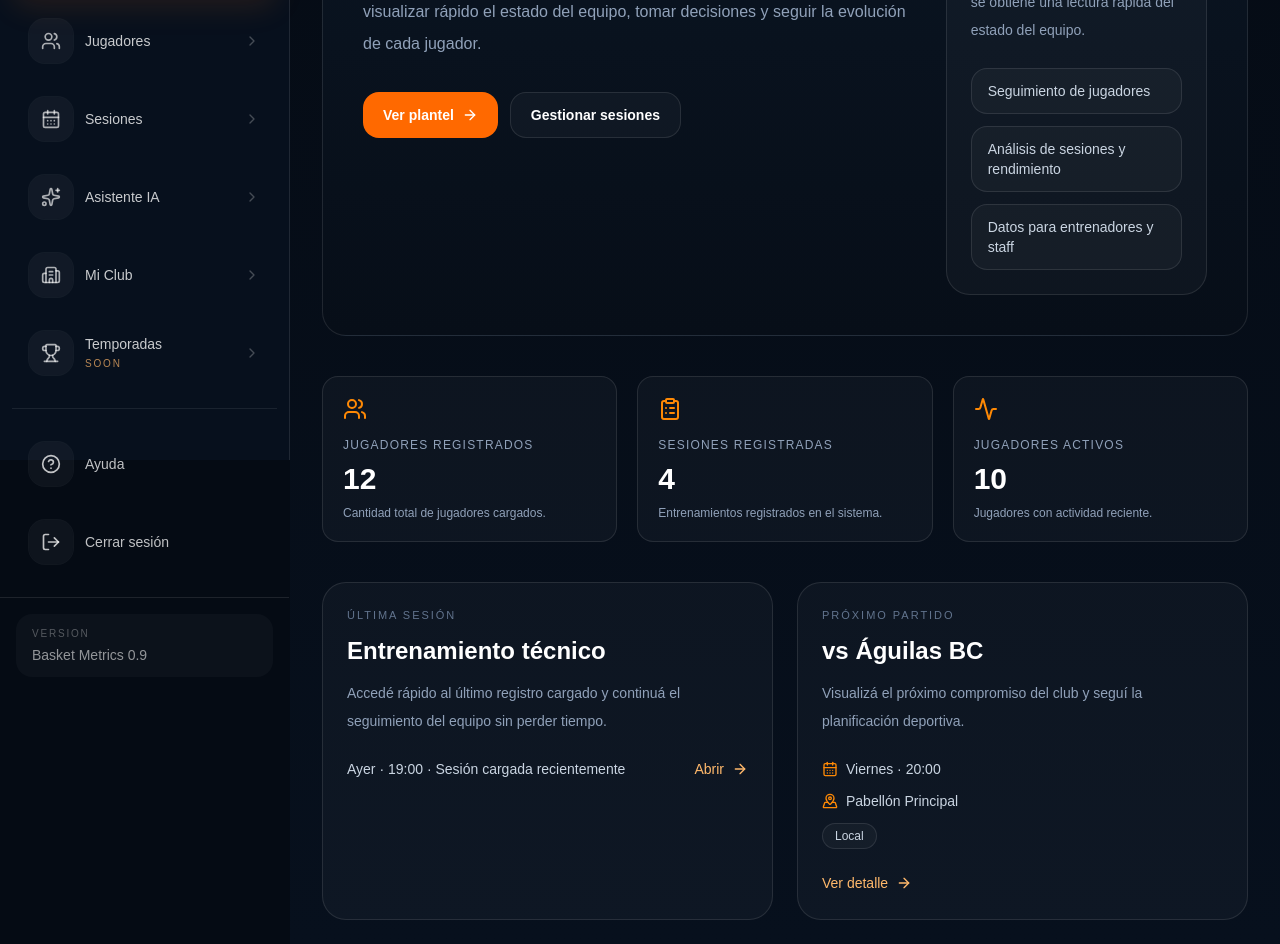
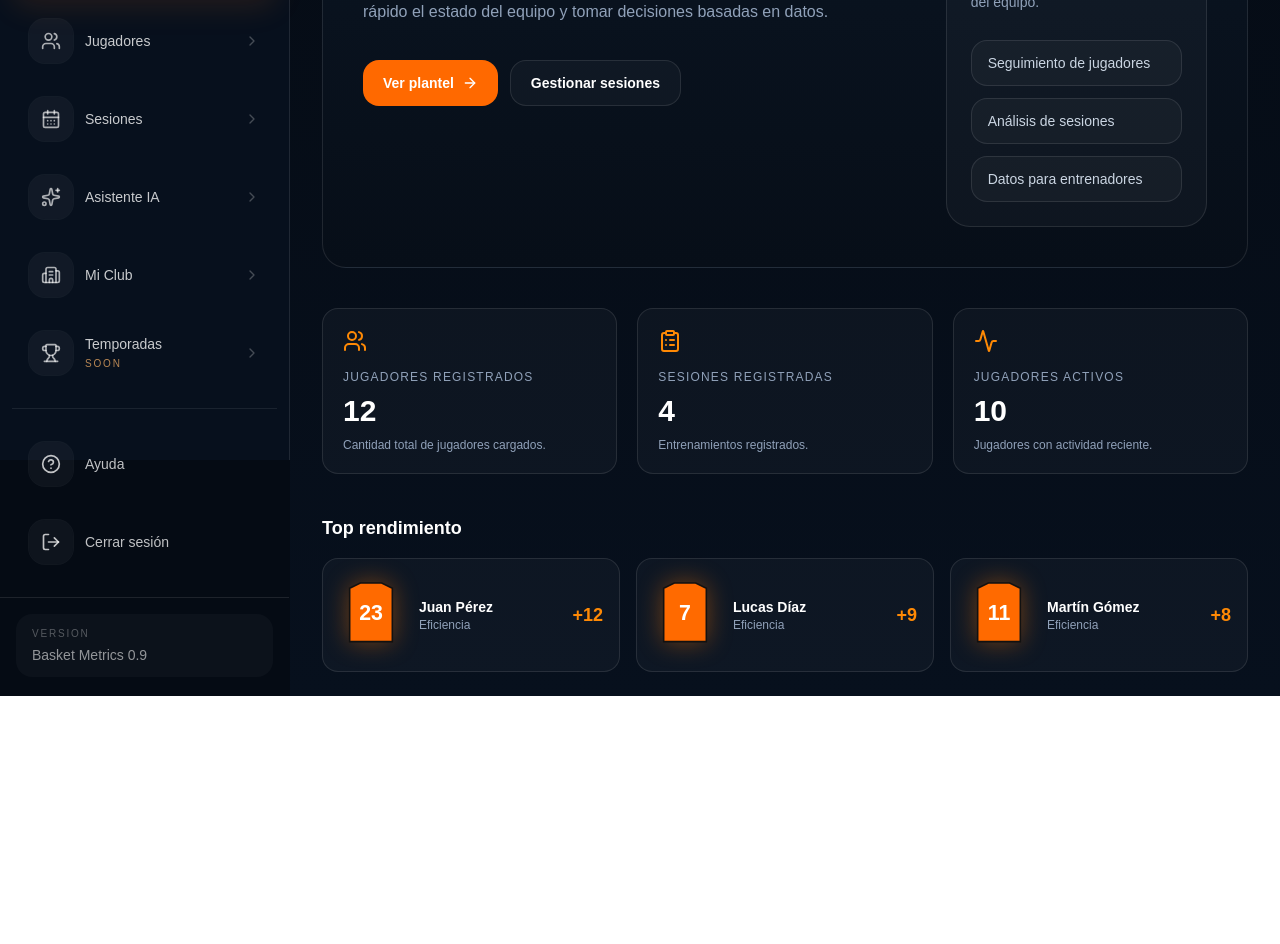
Before and after one commit to PabloLeonRios/basket-metrics-clean, a Next.js app: page /panel/dashboard in a window 1280 px wide. Shown: the part 340-1284 px from the top of the page. After the commit the page ends 1036 px from the top, so only its background shows below. Built offline with nearby package versions, Linux system fonts and the light colour scheme.

Commit message:
Add top player performance section to dashboard
Refactor dashboard page to include top player performance block, update comments, and remove unused sections.

```diff
--- a/src/app/panel/dashboard/page.tsx
+++ b/src/app/panel/dashboard/page.tsx
@@ -7,44 +7,19 @@
  *
  * NOTAS PARA PABLITO (Mongo / Backend futuro)
  *
- * Este dashboard hoy funciona en modo DEMO.
+ * Nuevo bloque agregado:
+ * - Top rendimiento jugadores
  *
- * Datos actuales:
- * - jugadores
- * - sesiones
- * - métricas básicas
- * - última sesión (mock)
- * - próximo partido (mock)
+ * Endpoint futuro sugerido:
  *
- * Origen actual:
- * - stores locales / mocks visuales
- *
- * Migración futura:
- *
- * GET /api/dashboard/overview
+ * GET /api/dashboard/top-players
  *
  * respuesta esperada:
  *
- * {
- *   players: number
- *   sessions: number
- *   activePlayers: number
- *   lastSession: {
- *     id: string
- *     title: string
- *     date: string
- *     type: string
- *   }
- *   nextMatch: {
- *     id: string
- *     rival: string
- *     date: string
- *     location: string
- *     isHome: boolean
- *   }
- * }
+ * [
+ *  { id, name, number, efficiency }
+ * ]
  *
- * Luego estos datos reemplazarán los valores mock.
  */
 
 import Link from "next/link";
@@ -53,8 +28,6 @@ import {
   Activity,
   ClipboardList,
   ArrowRight,
-  CalendarDays,
-  MapPinned,
 } from "lucide-react";
 
 function shellClassName() {
@@ -79,9 +52,7 @@ function KpiCard({
       href={href}
       className="group relative overflow-hidden rounded-2xl border border-white/10 bg-white/[0.03] p-5 transition hover:border-orange-400/40 hover:bg-white/[0.05]"
     >
-      <div className="flex items-center justify-between">
-        <Icon className="h-6 w-6 text-orange-400" />
-      </div>
+      <Icon className="h-6 w-6 text-orange-400" />
 
       <p className="mt-4 text-xs uppercase tracking-widest text-slate-400">
         {title}
@@ -98,37 +69,79 @@ function KpiCard({
   );
 }
 
-function InfoCard({
-  eyebrow,
-  title,
-  description,
+/* =====================================
+   CAMISETA DE BÁSQUET SVG
+===================================== */
+
+function Jersey({
+  number,
+}: {
+  number: number;
+}) {
+  return (
+    <div className="flex items-center justify-center">
+      <svg
+        viewBox="0 0 120 140"
+        className="h-20 w-16 drop-shadow-[0_0_12px_rgba(255,120,0,0.4)]"
+      >
+        <path
+          d="M20 20 L40 10 L80 10 L100 20 L100 120 L20 120 Z"
+          fill="#ff6a00"
+          stroke="#111"
+          strokeWidth="3"
+          rx="8"
+        />
+
+        <text
+          x="60"
+          y="80"
+          textAnchor="middle"
+          fontSize="40"
+          fontWeight="bold"
+          fill="#fff"
+        >
+          {number}
+        </text>
+      </svg>
+    </div>
+  );
+}
+
+/* =====================================
+   CARD TOP PLAYER
+===================================== */
+
+function TopPlayer({
+  name,
+  number,
+  efficiency,
   href,
-  footer,
 }: {
-  eyebrow: string;
-  title: string;
-  description: string;
+  name: string;
+  number: number;
+  efficiency: number;
   href: string;
-  footer: string;
 }) {
   return (
     <Link
       href={href}
-      className="group block rounded-3xl border border-white/10 bg-white/[0.03] p-6 transition hover:border-orange-400/30 hover:bg-white/[0.05]"
+      className="group flex items-center gap-4 rounded-2xl border border-white/10 bg-white/[0.03] p-4 transition hover:border-orange-400/40 hover:bg-white/[0.05]"
     >
-      <p className="text-[11px] uppercase tracking-[0.18em] text-slate-500">
-        {eyebrow}
-      </p>
+      <Jersey number={number} />
 
-      <h3 className="mt-3 text-2xl font-bold text-white">{title}</h3>
+      <div className="flex flex-col">
+        <span className="text-sm font-semibold text-white">
+          {name}
+        </span>
 
-      <p className="mt-3 text-sm leading-7 text-slate-400">{description}</p>
+        <span className="text-xs text-slate-400">
+          Eficiencia
+        </span>
+      </div>
 
-      <div className="mt-6 flex items-center justify-between">
-        <span className="text-sm text-slate-300">{footer}</span>
-        <span className="inline-flex items-center gap-2 text-sm font-medium text-orange-300">
-          Abrir
-          <ArrowRight className="h-4 w-4 transition group-hover:translate-x-1" />
+      <div className="ml-auto text-right">
+        <span className="text-lg font-bold text-orange-400">
+          +{efficiency}
         </span>
       </div>
     </Link>
@@ -142,22 +155,31 @@ export default function DashboardPage() {
     activePlayers: 10,
   };
 
-  const lastSession = {
-    title: "Entrenamiento técnico",
-    date: "Ayer · 19:00",
-    type: "Sesión cargada recientemente",
-  };
-
-  const nextMatch = {
-    rival: "Águilas BC",
-    date: "Viernes · 20:00",
-    location: "Pabellón Principal",
-    isHome: true,
-  };
+  const topPlayers = [
+    {
+      id: 1,
+      name: "Juan Pérez",
+      number: 23,
+      efficiency: 12,
+    },
+    {
+      id: 2,
+      name: "Lucas Díaz",
+      number: 7,
+      efficiency: 9,
+    },
+    {
+      id: 3,
+      name: "Martín Gómez",
+      number: 11,
+      efficiency: 8,
+    },
+  ];
 
   return (
     <div className="space-y-10">
       {/* HERO */}
+
       <section className={`${shellClassName()} overflow-hidden p-8 md:p-10`}>
         <div className="grid gap-10 xl:grid-cols-[1.35fr_0.65fr]">
           <div>
@@ -170,9 +192,9 @@ export default function DashboardPage() {
             </h1>
 
             <p className="mt-5 max-w-2xl text-base leading-8 text-slate-400">
-              Esta plataforma está pensada para que entrenadores y staff puedan
-              visualizar rápido el estado del equipo, tomar decisiones y seguir
-              la evolución de cada jugador.
+              Plataforma pensada para entrenadores y staff que necesitan
+              visualizar rápido el estado del equipo y tomar decisiones
+              basadas en datos.
             </p>
 
             <div className="mt-8 flex flex-wrap gap-3">
@@ -203,8 +225,8 @@ export default function DashboardPage() {
             </h3>
 
             <p className="mt-3 text-sm leading-7 text-slate-400">
-              Desde este panel se accede a los módulos principales del sistema y
-              se obtiene una lectura rápida del estado del equipo.
+              Acceso rápido a los módulos principales del club y
+              seguimiento del equipo.
             </p>
 
             <div className="mt-6 space-y-3">
@@ -213,11 +235,11 @@ export default function DashboardPage() {
               </div>
 
               <div className="rounded-2xl border border-white/10 bg-white/[0.03] px-4 py-3 text-sm text-slate-300">
-                Análisis de sesiones y rendimiento
+                Análisis de sesiones
               </div>
 
               <div className="rounded-2xl border border-white/10 bg-white/[0.03] px-4 py-3 text-sm text-slate-300">
-                Datos para entrenadores y staff
+                Datos para entrenadores
               </div>
             </div>
           </div>
@@ -225,6 +247,7 @@ export default function DashboardPage() {
       </section>
 
       {/* KPIS */}
+
       <section className="grid gap-5 md:grid-cols-2 xl:grid-cols-3">
         <KpiCard
           title="Jugadores registrados"
@@ -237,7 +260,7 @@ export default function DashboardPage() {
         <KpiCard
           title="Sesiones registradas"
           value={String(panelStats.sessions)}
-          helper="Entrenamientos registrados en el sistema."
+          helper="Entrenamientos registrados."
           icon={ClipboardList}
           href="/panel/sessions"
         />
@@ -251,53 +274,24 @@ export default function DashboardPage() {
         />
       </section>
 
-      {/* BLOQUES ÚTILES */}
-      <section className="grid gap-6 xl:grid-cols-2">
-        <InfoCard
-          eyebrow="Última sesión"
-          title={lastSession.title}
-          description="Accedé rápido al último registro cargado y continuá el seguimiento del equipo sin perder tiempo."
-          href="/panel/sessions"
-          footer={`${lastSession.date} · ${lastSession.type}`}
-        />
+      {/* TOP RENDIMIENTO */}
 
-        <Link
-          href="/panel/sessions"
-          className="group block rounded-3xl border border-white/10 bg-white/[0.03] p-6 transition hover:border-orange-400/30 hover:bg-white/[0.05]"
-        >
-          <p className="text-[11px] uppercase tracking-[0.18em] text-slate-500">
-            Próximo partido
-          </p>
+      <section className="space-y-4">
+        <h2 className="text-lg font-semibold text-white">
+          Top rendimiento
+        </h2>
 
-          <h3 className="mt-3 text-2xl font-bold text-white">
-            vs {nextMatch.rival}
-          </h3>
-
-          <p className="mt-3 text-sm leading-7 text-slate-400">
-            Visualizá el próximo compromiso del club y seguí la planificación deportiva.
-          </p>
-
-          <div className="mt-6 space-y-3 text-sm text-slate-300">
-            <div className="flex items-center gap-2">
-              <CalendarDays className="h-4 w-4 text-orange-400" />
-              <span>{nextMatch.date}</span>
-            </div>
-
-            <div className="flex items-center gap-2">
-              <MapPinned className="h-4 w-4 text-orange-400" />
-              <span>{nextMatch.location}</span>
-            </div>
-
-            <div className="inline-flex rounded-full border border-white/10 bg-white/[0.03] px-3 py-1 text-xs font-medium text-slate-300">
-              {nextMatch.isHome ? "Local" : "Visitante"}
-            </div>
-          </div>
-
-          <div className="mt-6 inline-flex items-center gap-2 text-sm font-medium text-orange-300">
-            Ver detalle
-            <ArrowRight className="h-4 w-4 transition group-hover:translate-x-1" />
-          </div>
-        </Link>
+        <div className="grid gap-4 md:grid-cols-3">
+          {topPlayers.map((player) => (
+            <TopPlayer
+              key={player.id}
+              name={player.name}
+              number={player.number}
+              efficiency={player.efficiency}
+              href={`/panel/players/${player.id}`}
+            />
+          ))}
+        </div>
       </section>
     </div>
   );
```
